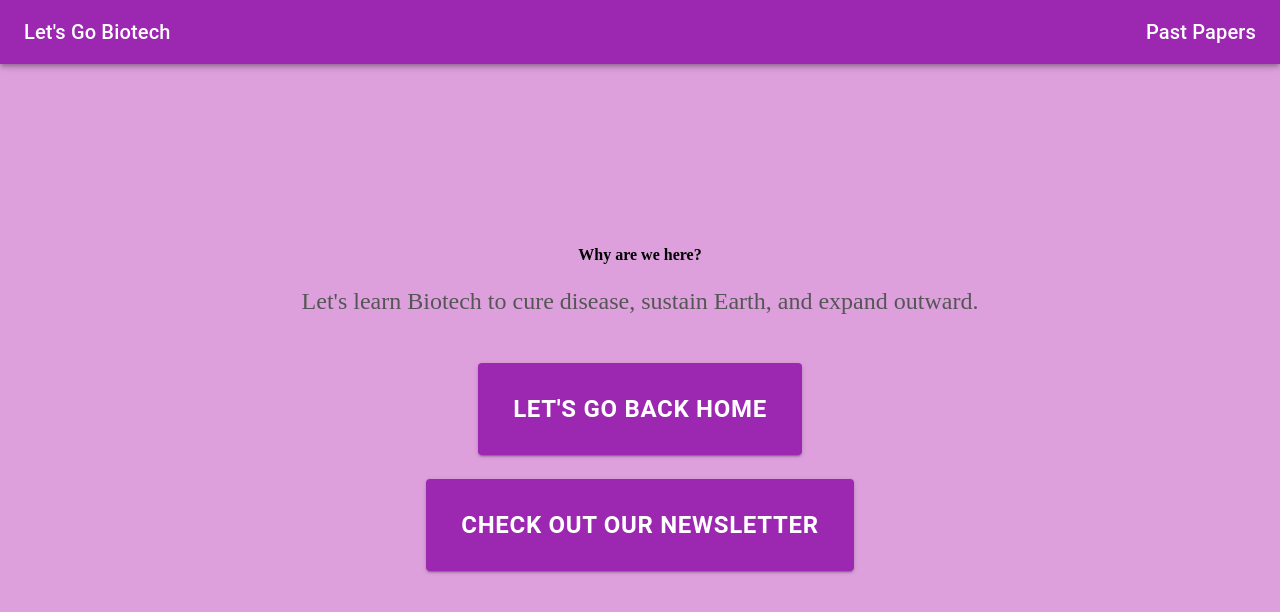
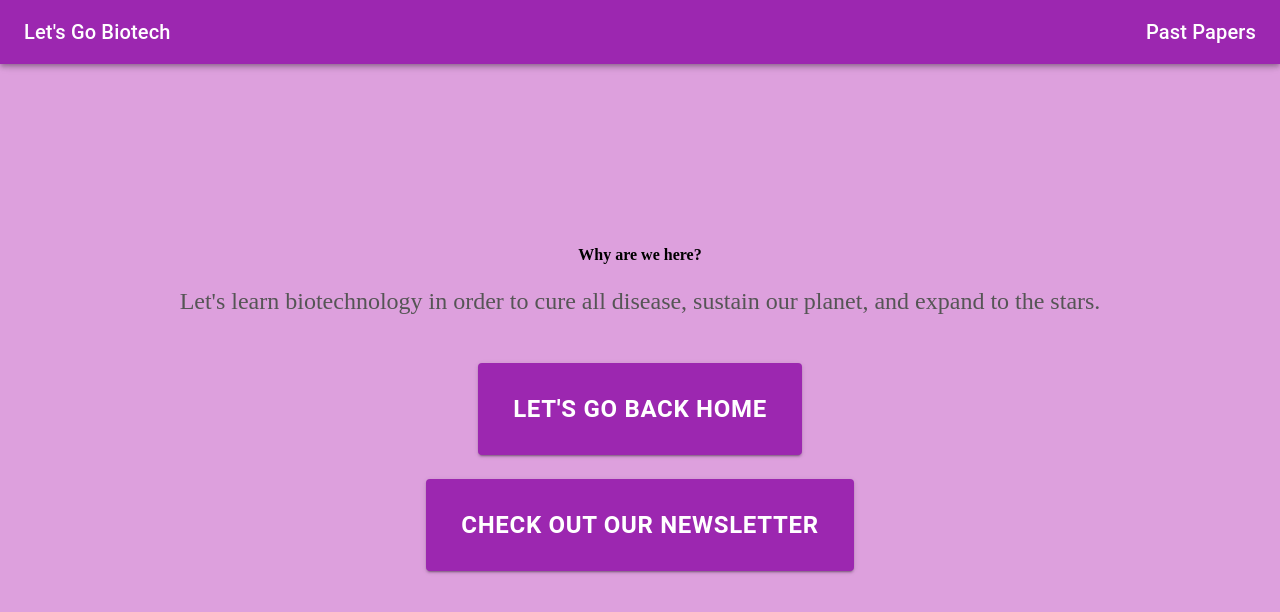
Before and after one commit to rohanrobinson/lgb, a Next.js app: page /about-us in a window 1280 px wide. Shown: the top 612 px of the page. Built offline with nearby package versions, Linux system fonts and the light colour scheme.

Commit message:
mission statement update!

```diff
--- a/src/pages/about-us.js
+++ b/src/pages/about-us.js
@@ -41,10 +41,8 @@ export default function AboutUs() {
                 }}>
 
               <p className={styles.aboutUsText}>
-                         Let's learn Biotech to cure disease, sustain Earth, and expand outward.
-
+                         Let's learn biotechnology in order to cure all disease, sustain our planet, and expand to the stars.
               </p>
-
 
             <Button
               variant="contained"
```
